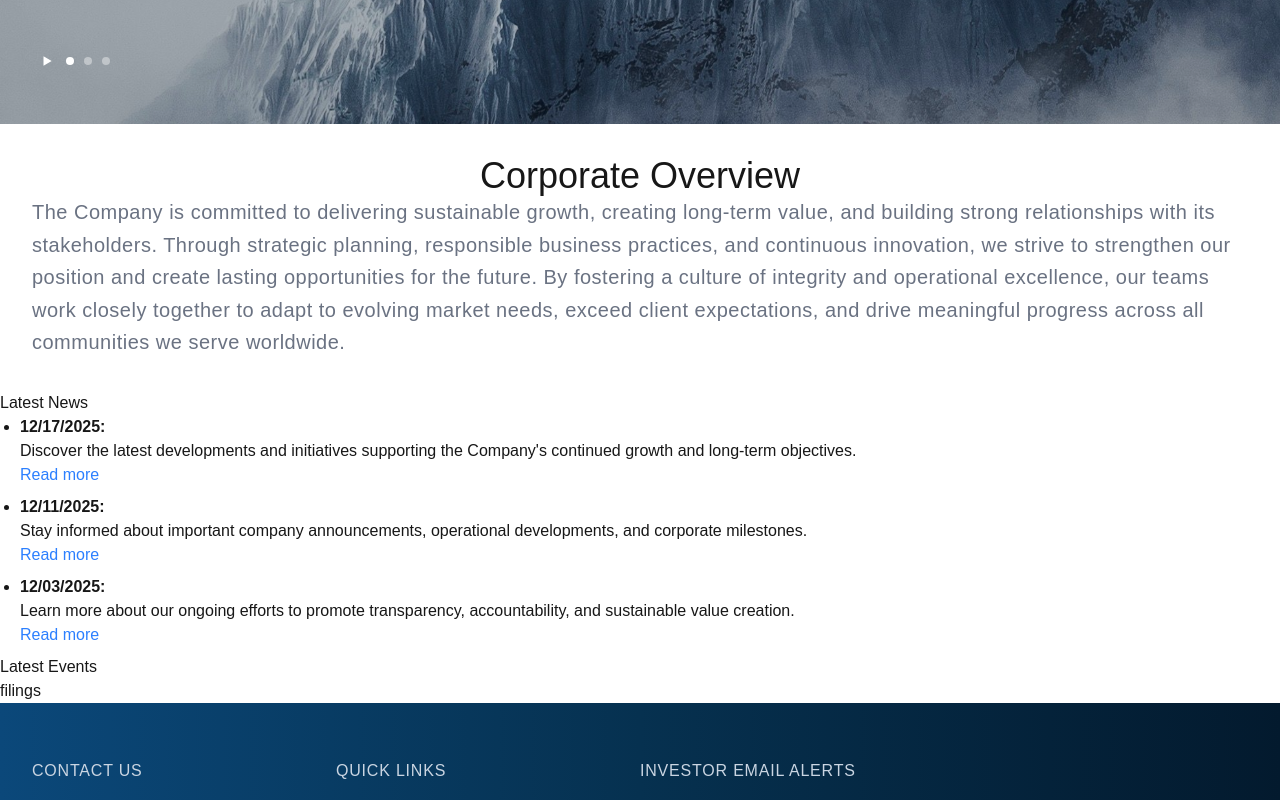
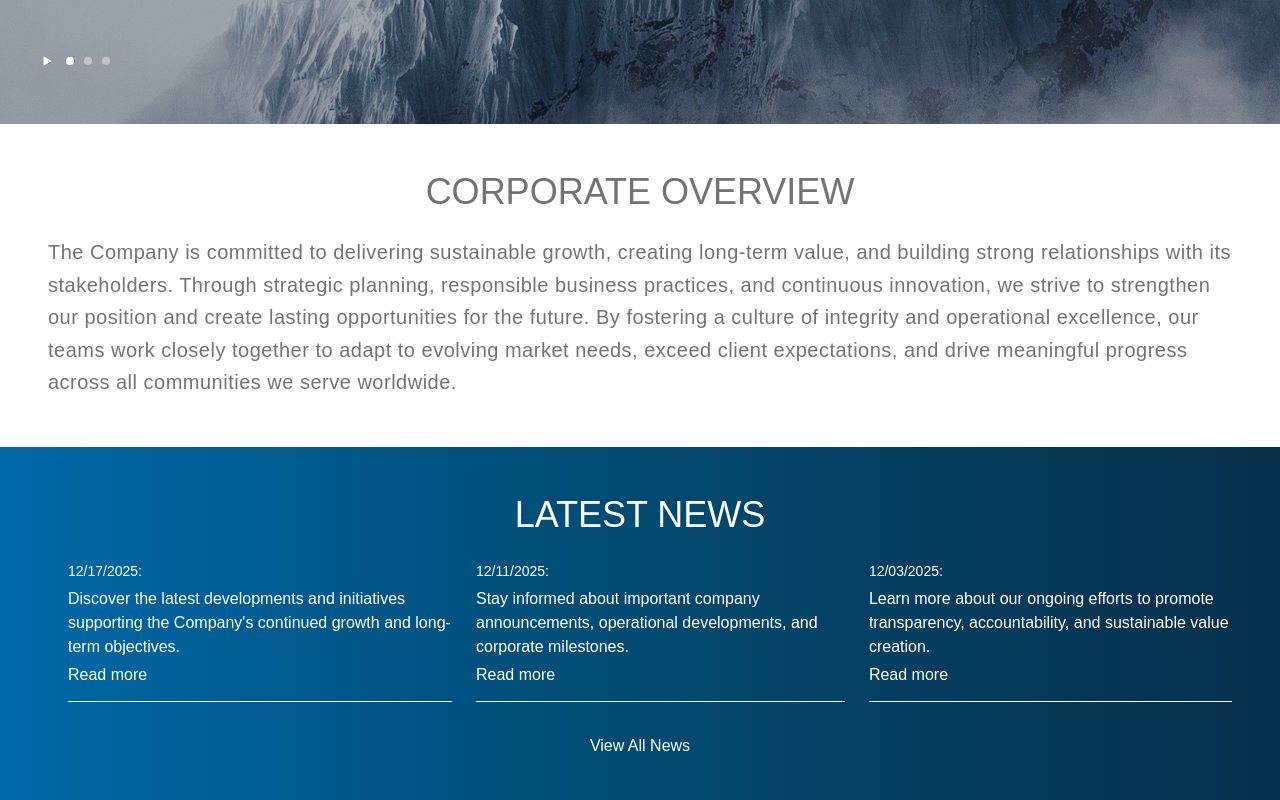
Before and after one commit to RobertQuintero/test-build-notified, a Next.js app in the folder test-build-notified/: page / in a window 1280 px wide. Shown: the part 440-1240 px from the top of the page. Built offline with nearby package versions, Linux system fonts and the light colour scheme.

Commit message:
Refactor layout and footer styles; enhance CorporateOverview and LatestNews components for improved design and readability

```diff
--- a/test-build-notified/app/layout.tsx
+++ b/test-build-notified/app/layout.tsx
@@ -10,7 +10,7 @@ export const metadata: Metadata = {
 
 export default function RootLayout({ children }: LayoutProps<"/">) {
   return (
-    <html lang="en" className={` h-full antialiased`}>
+    <html lang="en" className={` h-full antialiased sans-serif`}>
       <body className="w-full h-full ">
         <Navbar />
         <main>{children}</main>
--- a/test-build-notified/components/footer.tsx
+++ b/test-build-notified/components/footer.tsx
@@ -13,7 +13,7 @@ export default function Footer() {
   };
 
     return (
-    <footer className="w-full bg-linear-to-r from-[#0b487a] via-[#063150] to-[#031a2e] text-slate-200 py-14 px-4 md:px-8 ">
+    <footer className="w-full bg-linear-to-r from-sky-900 via-sky-950 to-slate-950 text-slate-200 py-14 px-4 md:px-8 ">
       <div className="max-w-7xl mx-auto">
         {/* Main 3-Column Grid */}
 <div className="grid grid-cols-1 md:grid-cols-[1fr_1fr_2fr] lg:gap-0 md:gap-8 gap-16">
--- a/test-build-notified/components/home/corporateoverview.tsx
+++ b/test-build-notified/components/home/corporateoverview.tsx
@@ -5,11 +5,11 @@ export function CorporateOverview() {
 
 
   return (
-    <section className="bg-white max-w-full mx-auto px-4 py-8 sm:px-6 lg:px-8">
+    <section className="bg-white max-w-full mx-auto p-6 md:p-12">
 
     <div className="max-w-7xl mx-auto text-center">
-    <h2 className="text-4xl">Corporate Overview</h2>
-    <p className="text-left text-xl tracking-wide leading-relaxed text-gray-500">The Company is committed to delivering sustainable growth, creating long-term value, and building strong relationships with its stakeholders. Through strategic planning, responsible business practices, and continuous innovation, we strive to strengthen our position and create lasting opportunities for the future. By fostering a culture of integrity and operational excellence, our teams work closely together to adapt to evolving market needs, exceed client expectations, and drive meaningful progress across all communities we serve worldwide.
+    <h2 className="text-2xl md:text-4xl uppercase text-neutral-500 mb-6 ">Corporate Overview</h2>
+    <p className="text-left text-lg md:text-xl tracking-wide leading-relaxed text-neutral-500">The Company is committed to delivering sustainable growth, creating long-term value, and building strong relationships with its stakeholders. Through strategic planning, responsible business practices, and continuous innovation, we strive to strengthen our position and create lasting opportunities for the future. By fostering a culture of integrity and operational excellence, our teams work closely together to adapt to evolving market needs, exceed client expectations, and drive meaningful progress across all communities we serve worldwide.
 </p>
 </div>
     </section>
--- a/test-build-notified/components/home/herobillboard.tsx
+++ b/test-build-notified/components/home/herobillboard.tsx
@@ -32,7 +32,7 @@ export function HeroBillboard() {
   }, []);
 
   return (
-    <section className="relative h-[50dvh] md:h-[60vh] w-full overflow-hidden">
+    <section className="relative h-[50dvh] md:h-[60vh] w-full overflow-hidden  px-6 md:px-10">
 
       {/* Background Slides */}
       {slides.map((slide, index) => (
@@ -59,7 +59,7 @@ export function HeroBillboard() {
       ))}
 
       {/* Slide Content */}
-      <div className="relative z-10 mx-auto flex h-full max-w-7xl items-center px-6 md:px-10">
+      <div className="relative z-10 mx-auto flex h-full max-w-7xl items-center">
         <div className="text-white">
           <h1 className="text-5xl font-light tracking-tight md:text-6xl lg:text-9xl">
             2025
--- a/test-build-notified/components/home/latestnews.tsx
+++ b/test-build-notified/components/home/latestnews.tsx
@@ -1,42 +1,49 @@
-
 "use client";
 
 const latestnews = [
   {
     date: "12/17/2025",
-    content: "Discover the latest developments and initiatives supporting the Company's continued growth and long-term objectives.",
+    content:
+      "Discover the latest developments and initiatives supporting the Company's continued growth and long-term objectives.",
     url: "/news/1",
   },
   {
     date: "12/11/2025",
-    content: "Stay informed about important company announcements, operational developments, and corporate milestones.",
+    content:
+      "Stay informed about important company announcements, operational developments, and corporate milestones.",
     url: "/news/2",
   },
   {
     date: "12/03/2025",
-    content: "Learn more about our ongoing efforts to promote transparency, accountability, and sustainable value creation.",
+    content:
+      "Learn more about our ongoing efforts to promote transparency, accountability, and sustainable value creation.",
     url: "/news/3",
   },
-
 ];
 
+export function LatestNews() {
+  return (
+    <section className="bg-linear-to-r from-sky-700 via-sky-900 to-sky-950 max-w-full mx-auto p-6 md:p-12 ">
+    <div className="max-w-7xl mx-auto flex flex-col justify-center items-center text-white ">
+      <h2 className="text-2xl md:text-4xl uppercase mb-6 ">
+        Latest News
+      </h2>
 
-export function LatestNews() {
-
-
-  return (
-    <section className="">
-    <h2>Latest News</h2>
-
-    <ul className="list-disc pl-5">
+      <ul className="flex flex-row w-full pl-5 gap-6">
         {latestnews.map((news, index) => (
-            <li key={index} className="mb-2">
-            <span className="font-semibold">{news.date}: </span>
-            <p>{news.content}</p>
-            <a href={news.url} className="text-blue-500 hover:underline">Read more</a>
-            </li>
+          <li key={index} className="mb-2 max-w-sm border-b border-white pb-3.5">
+            <span className="text-sm">{news.date}: </span>
+            <p className="text-base py-1">{news.content}</p>
+            <a href={news.url} className=" font-medium hover:text-sky-700 hover:underline">
+              Read more
+            </a>
+          </li>
         ))}
-        </ul>
+      </ul>
+     <button className="mt-4 px-4 py-2  rounded hover:text-sky-700 ">
+        View All News
+      </button>
+    </div>
     </section>
   );
 }
```
